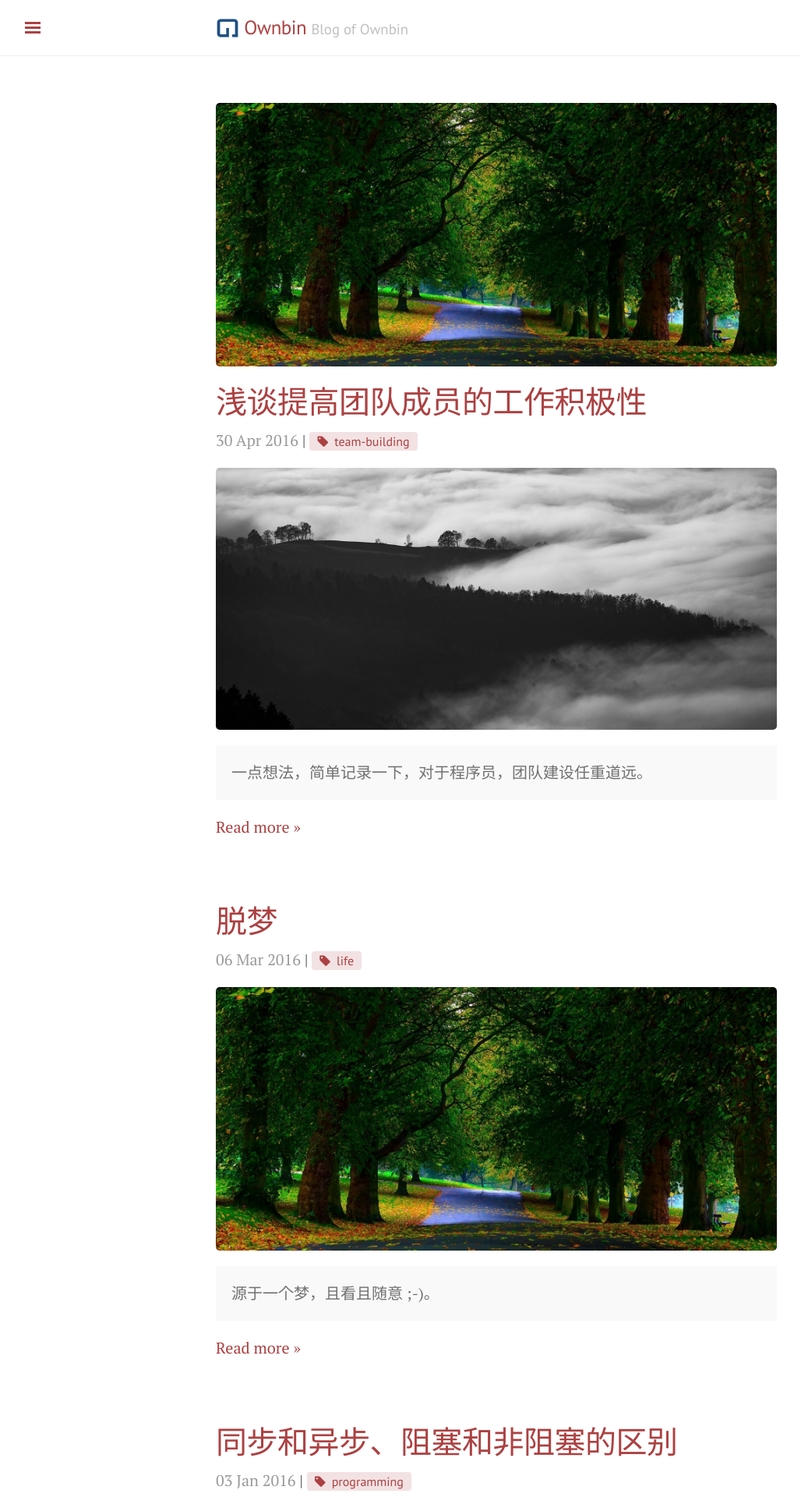
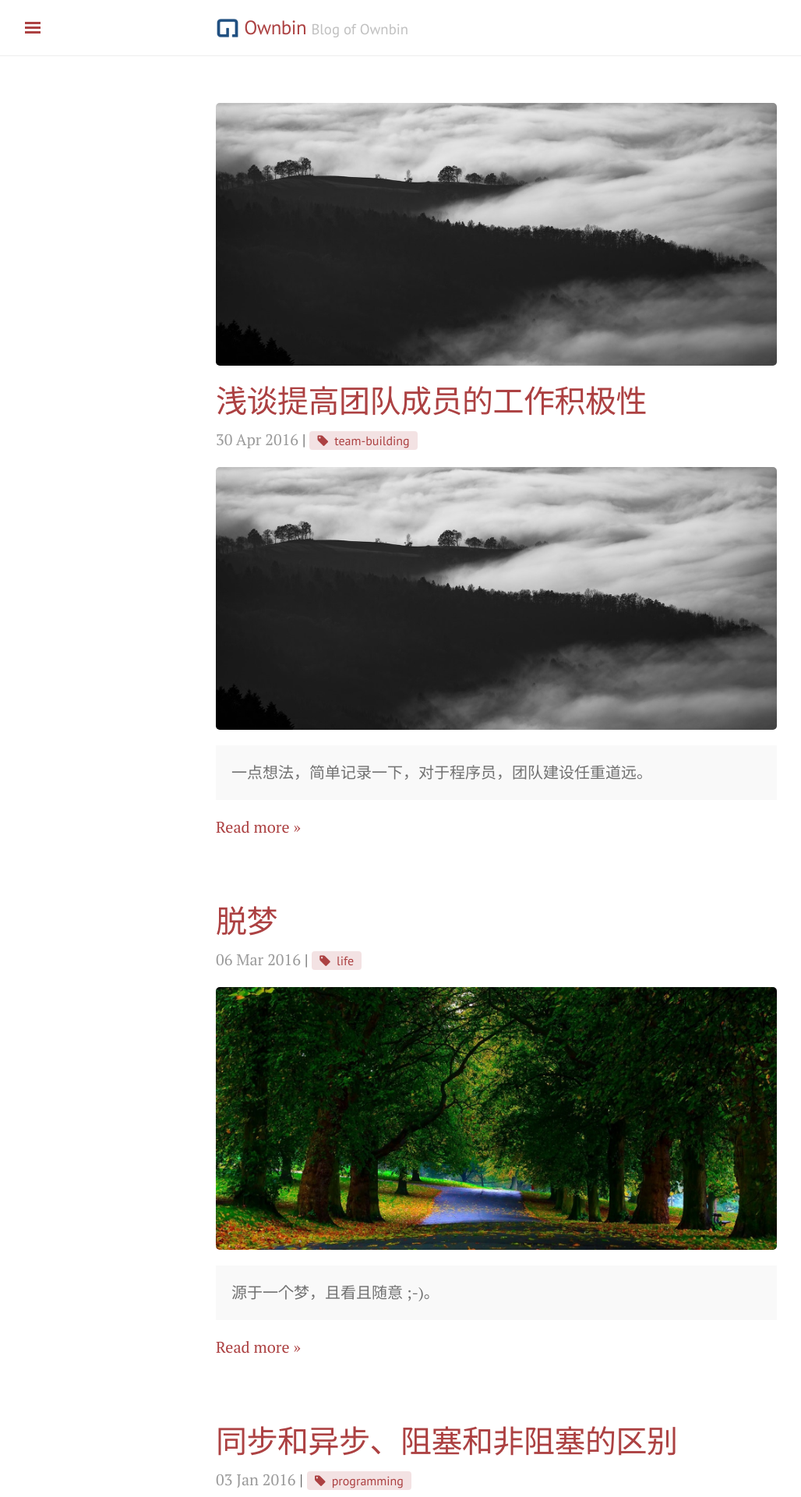
Before and after one commit to ownbin/ownbin.github.io, a Jekyll site: the page built from index.html, in a window 1280 px wide. Shown: the top 1920 px of the page at 78% size, without its empty margins (3-1031 px from the left). Built offline with Jekyll 4.4.1, drawn with Linux system fonts in a browser that asks for light colours; nearby versions of some CDN libraries; the list of posts is cut into pages by our own code.

Commit message:
调整首页banner图片

```diff
--- a/index.html
+++ b/index.html
@@ -4,7 +4,7 @@ title: Home
 ---
 
 <div class="posts">
-  <img src="/assets/images/banner-image-1.jpg">
+  <img src="/assets/images/banner-image-2.jpg">
   {% for post in paginator.posts %}
   <div class="post">
     <h1 class="post-title">
```
